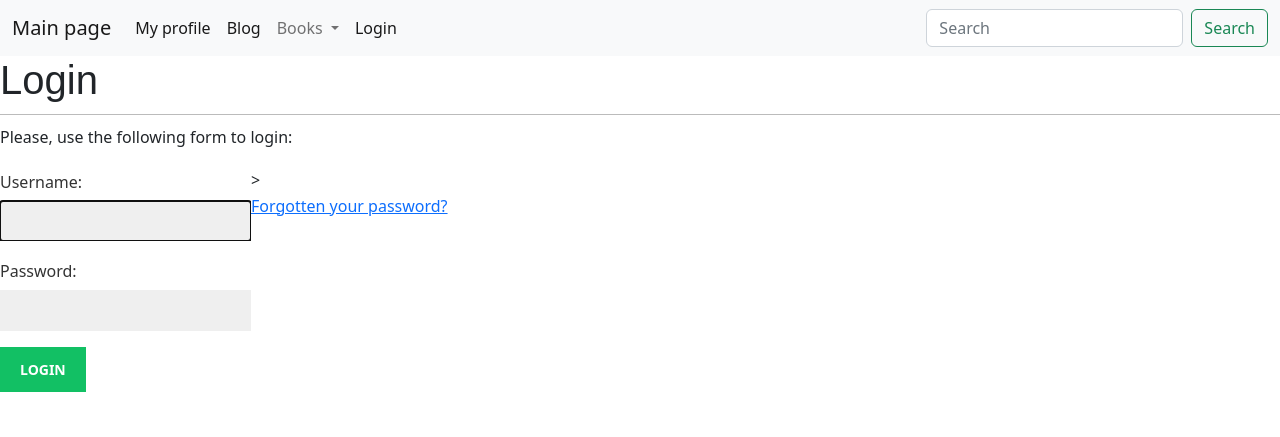
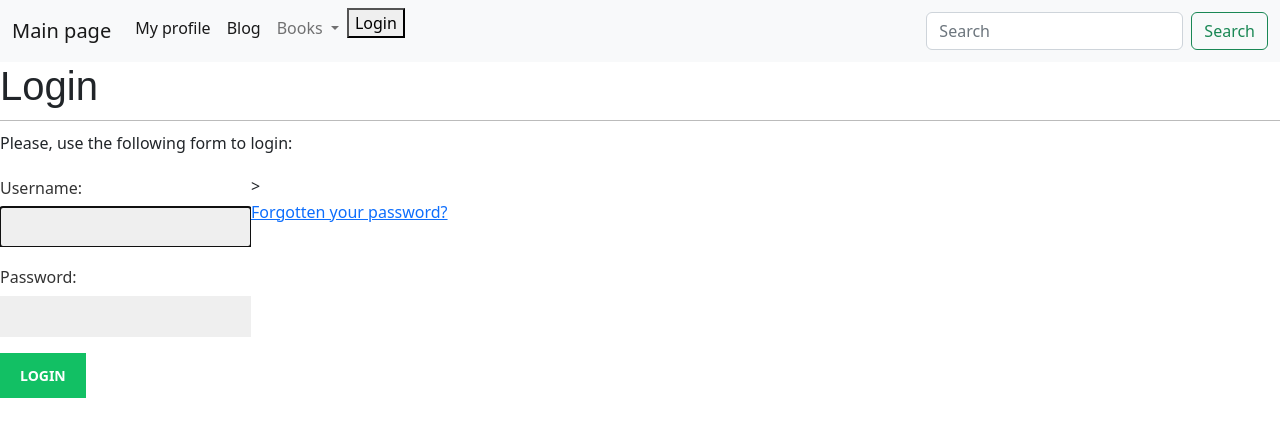
Before and after one commit to Krushovice/dj_site, a Django app: page /account/login/ in a window 1280 px wide. Shown: the top 437 px of the page. Run offline with Django 5.2, Linux system fonts and the light colour scheme; some web fonts are replaced.

Commit message:
fix login\out buttons

```diff
--- a/bookshelf/templates/components/navbar.html
+++ b/bookshelf/templates/components/navbar.html
@@ -27,12 +27,18 @@
               </ul>
           </li>
           {% if request.user.is_authenticated %}
-              <li class="nav-item">
-                  <a class="nav-link active" href="{% url "account:logout" %}">Logout</a>
+              <li class="nav-item mb-3">
+                <form method="post" action="{% url "account:logout" %}">
+                    <button type="submit">Logout</button>
+                    {% csrf_token %}
+                </form>
               </li>
           {% else %}
-              <li class="nav-item">
-                  <a class="nav-link active" href="{% url "account:login" %}">Login</a>
+              <li class="nav-item mb-3">
+                  <form method="post" action="{% url "account:login" %}">
+                      <button type="submit">Login</button>
+                        {% csrf_token %}
+                  </form>
               </li>
           {% endif %}
       </ul>
```
